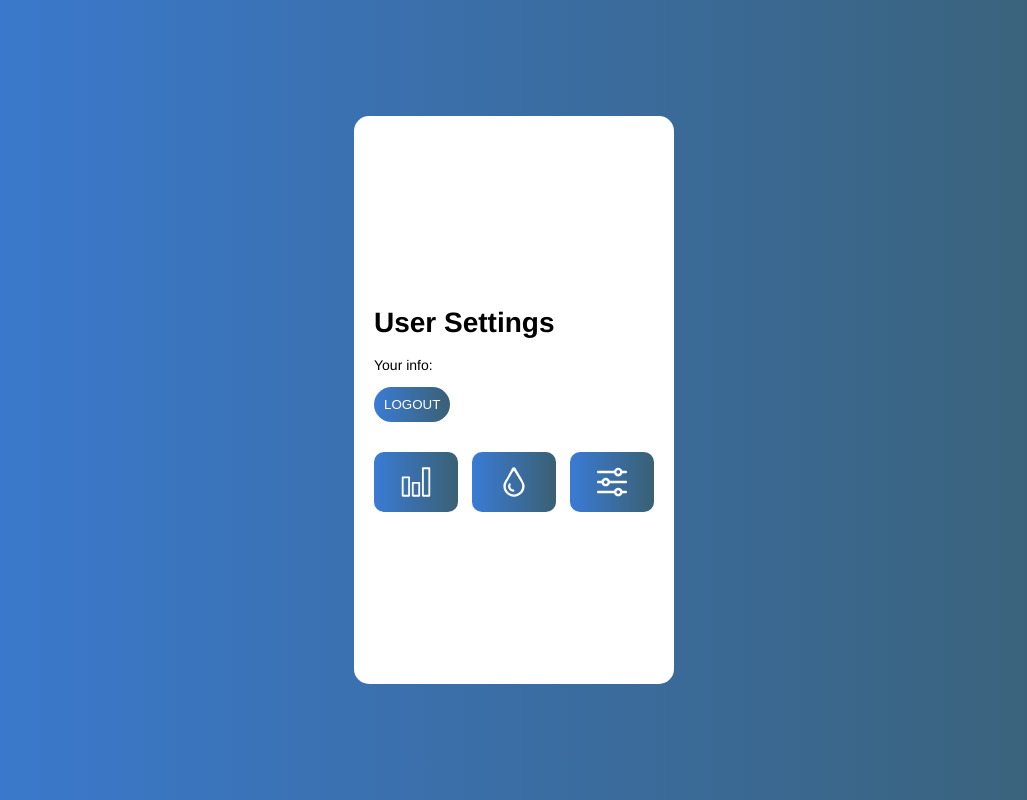
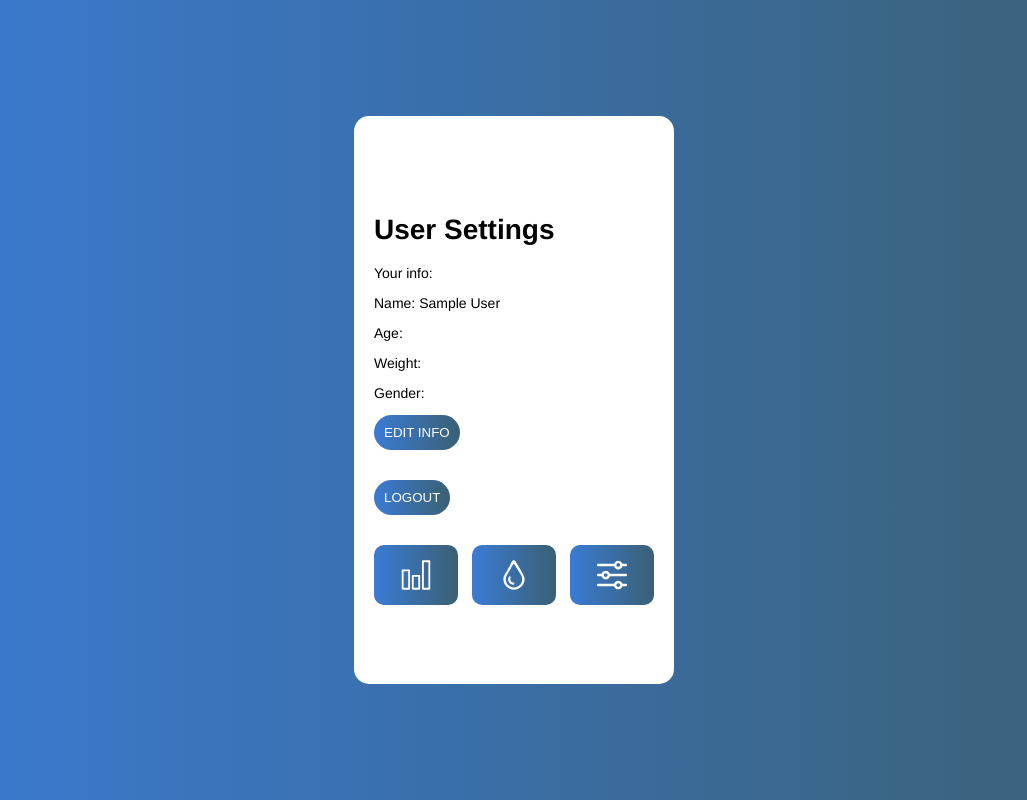
Before and after one commit to dar-g/react-water-tracker, a React (Create React App) app: page /user-settings in a window 1280 px wide. Shown: the whole page, without its empty margins (126-1153 px from the left). Built offline with nearby package versions, Linux system fonts and the light colour scheme; sample sign-in values are in the browser's storage.

Commit message:
Update: user data displayed on Settings page + draft button to edit info

```diff
--- a/src/containers/MainPage/components/UserSettings.jsx
+++ b/src/containers/MainPage/components/UserSettings.jsx
@@ -1,18 +1,28 @@
 import NavBar from './NavBar/NavBar';
-// import UserService from '../../../services/UserService';
+import UserService from '../../../services/UserService';
 
 function UserSettings () {
     function clearLS() {
         localStorage.clear();
     }
 
-    // const userData = UserService.getUserObjFromLS();
+    const userData = UserService.getUserObjFromLS();
+    const userName = userData.name;
+    const userAge = userData.age;
+    const userWeight = userData.weight;
+    const userGender = userData.gender;
 
     return (
         <div className="user-settings container">
             <h1>User Settings</h1>
 
             <p>Your info:</p>
+            <p>Name: {userName}</p>
+            <p>Age: {userAge}</p>
+            <p>Weight: {userWeight}</p>
+            <p>Gender: {userGender}</p>
+
+            <button className="btn">Edit info</button>
 
             <button onClick={clearLS} className="btn">
                 Logout
--- a/src/services/UserService.js
+++ b/src/services/UserService.js
@@ -40,9 +40,6 @@ const UserService = (function () {
     function getUserObjFromLS () {
         const userFromLS = localStorage.getItem('user');
         return JSON.parse(userFromLS);
-        // for (let k in parsedObj) {
-        //     console.log(parsedObj[k]);
-        // }
     }
 
     return {
```
